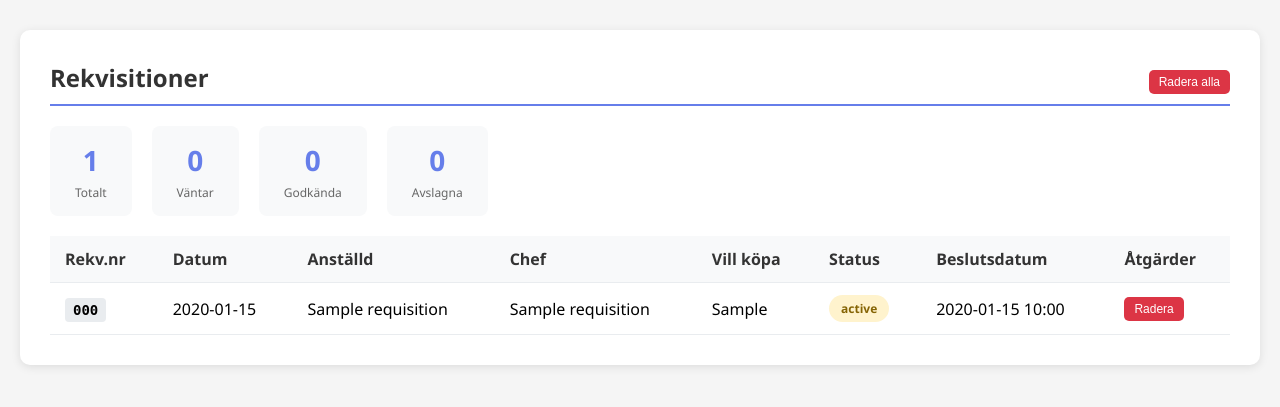
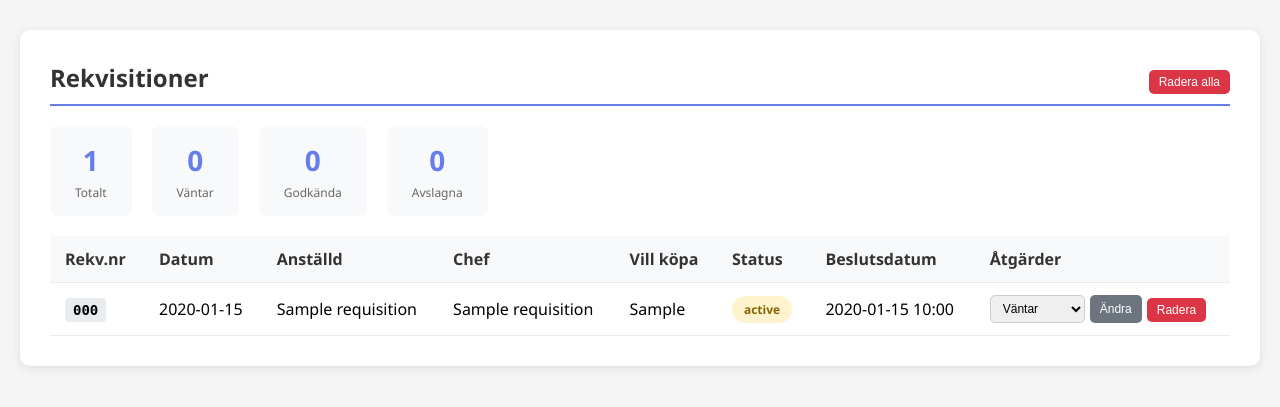
Before and after one commit to Sytematic1036/Klader, a Flask app: template templates/requisitions.html in a window 1280 px wide. Shown: the part 72-479 px from the top of the page. Run offline with Flask 3, Linux system fonts and the light colour scheme; the template is opened without the code that fills it: values that come from a table or form of the project are taken from there, others are empty; tables that the repository leaves empty hold one stand-in row (values such as "Sample post"); some libraries are stand-ins or nearby versions.

Commit message:
Lägg till möjlighet att ändra beslut i GUI
- Dropdown för att välja ny status (Väntar/Godkänt/Ej godkänt)
- Ändra-knapp för varje rekvisition
- Ny endpoint /requisition/<id>/change-status

🤖 Generated with [Claude Code](https://claude.com/claude-code)

Co-Authored-By: Claude Opus 4.5 <noreply@anthropic.com>

```diff
--- a/app.py
+++ b/app.py
@@ -841,6 +841,24 @@ def requisitions_page():
                          requisitions=requisitions)
 
 
+@app.route("/requisition/<int:req_id>/change-status", methods=["POST"])
+@login_required
+def change_requisition_status(req_id):
+    """Ändra status på en rekvisition."""
+    requisition = Requisition.query.get(req_id)
+    if requisition:
+        new_status = request.form.get('new_status')
+        if new_status in ['Väntar', 'Godkänt', 'Ej godkänt']:
+            requisition.status = new_status
+            if new_status in ['Godkänt', 'Ej godkänt']:
+                requisition.decided_at = datetime.utcnow()
+            else:
+                requisition.decided_at = None
+            db.session.commit()
+            return redirect(url_for('requisitions_page', message=f"Status ändrad till {new_status}", type="success"))
+    return redirect(url_for('requisitions_page', message="Kunde inte ändra status", type="error"))
+
+
 @app.route("/requisition/<int:req_id>/delete", methods=["POST"])
 @login_required
 def delete_requisition(req_id):
--- a/templates/requisitions.html
+++ b/templates/requisitions.html
@@ -284,9 +284,19 @@
                         </td>
                         <td>{{ req.decided_at.strftime('%Y-%m-%d %H:%M') if req.decided_at else '-' }}</td>
                         <td>
-                            <form action="/requisition/{{ req.id }}/delete" method="POST" style="display: inline;" onsubmit="return confirm('Radera rekvisition {{ req.code }}?');">
-                                <button type="submit" class="btn btn-danger btn-sm">Radera</button>
-                            </form>
+                            <div style="display: flex; gap: 5px; align-items: center;">
+                                <form action="/requisition/{{ req.id }}/change-status" method="POST" style="display: flex; gap: 5px;">
+                                    <select name="new_status" class="btn btn-sm" style="padding: 5px 8px; border: 1px solid #ccc; border-radius: 5px; font-size: 12px;">
+                                        <option value="Väntar" {% if req.status == 'Väntar' %}selected{% endif %}>Väntar</option>
+                                        <option value="Godkänt" {% if req.status == 'Godkänt' %}selected{% endif %}>Godkänt</option>
+                                        <option value="Ej godkänt" {% if req.status == 'Ej godkänt' %}selected{% endif %}>Ej godkänt</option>
+                                    </select>
+                                    <button type="submit" class="btn btn-secondary btn-sm">Ändra</button>
+                                </form>
+                                <form action="/requisition/{{ req.id }}/delete" method="POST" style="display: inline;" onsubmit="return confirm('Radera rekvisition {{ req.code }}?');">
+                                    <button type="submit" class="btn btn-danger btn-sm">Radera</button>
+                                </form>
+                            </div>
                         </td>
                     </tr>
                     {% endfor %}
```
